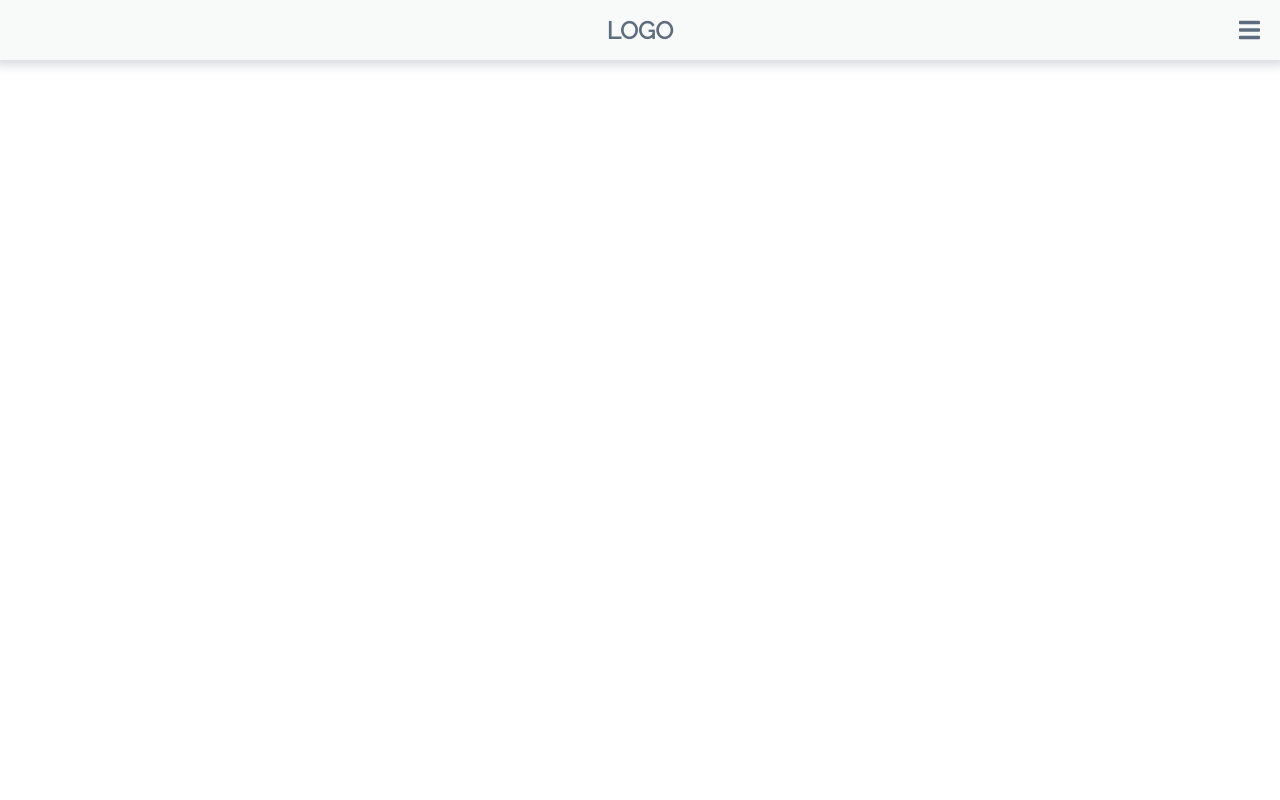
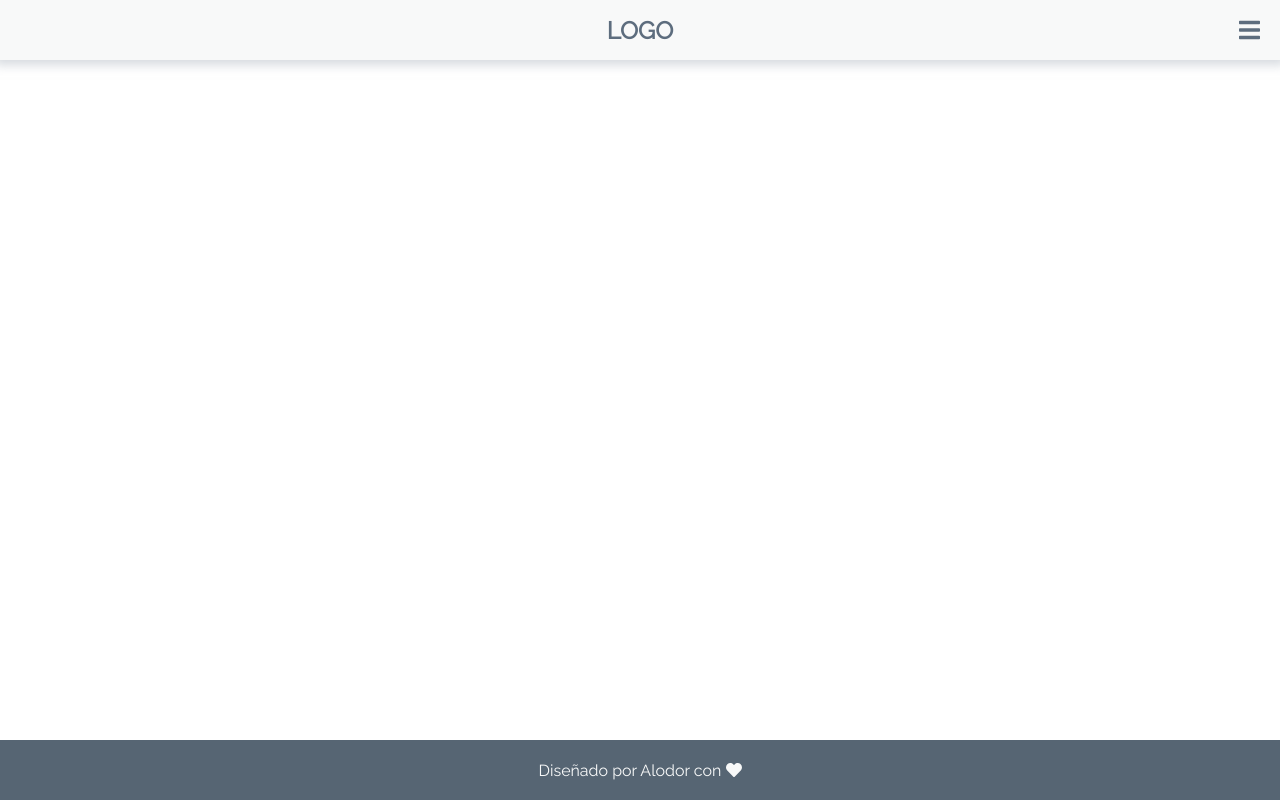
Before and after one commit to Alodor/NightReading, a plain HTML site: page index.html in a window 1280 px wide. Drawn offline with nearby package versions, Linux system fonts and the light colour scheme.

Commit message:
Diseño footer

```diff
--- a/index.html
+++ b/index.html
@@ -38,7 +38,7 @@
 
         <!-- Footer -->
         <footer id="footer">
-
+            <p>Diseñado por <a href="http://alodor.com.ve" target="_blank">Alodor</a> con <span><i class="fas fa-heart"></i></span></p>
         </footer>
         <!-- /Footer -->
 
--- a/style.css
+++ b/style.css
@@ -32,3 +32,25 @@ body {
     cursor: pointer;
 }
 /* /Navbar */
+
+/* Footer */
+#footer {
+    position: fixed;
+    bottom: 0;
+    display: flex;
+    justify-content: center;
+    align-items: center;
+    width: 100%;
+    height: 60px;
+    background-color: #566573;
+}
+
+#footer p {
+    color: #f8f9f9;
+}
+
+#footer a {
+    text-decoration: none;
+    color: #f8f9f9;
+}
+/* /Footer */
```
